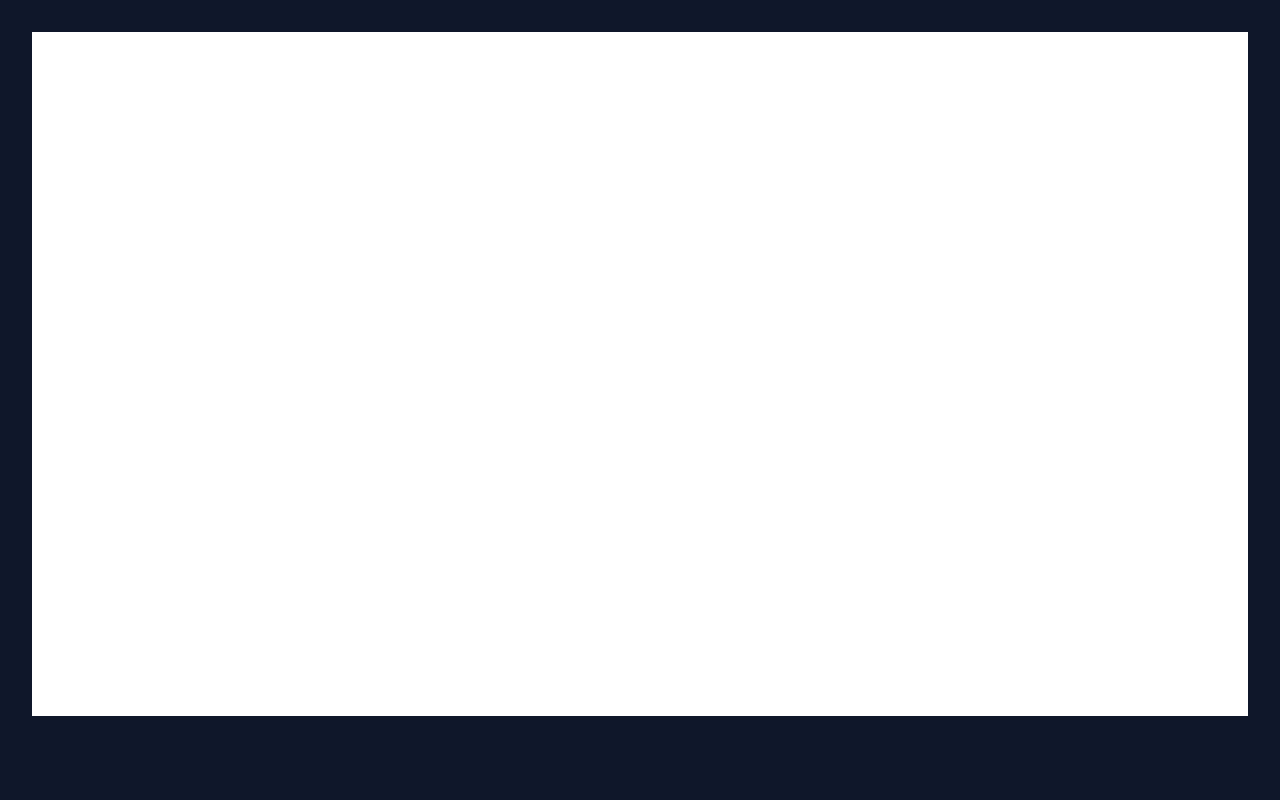
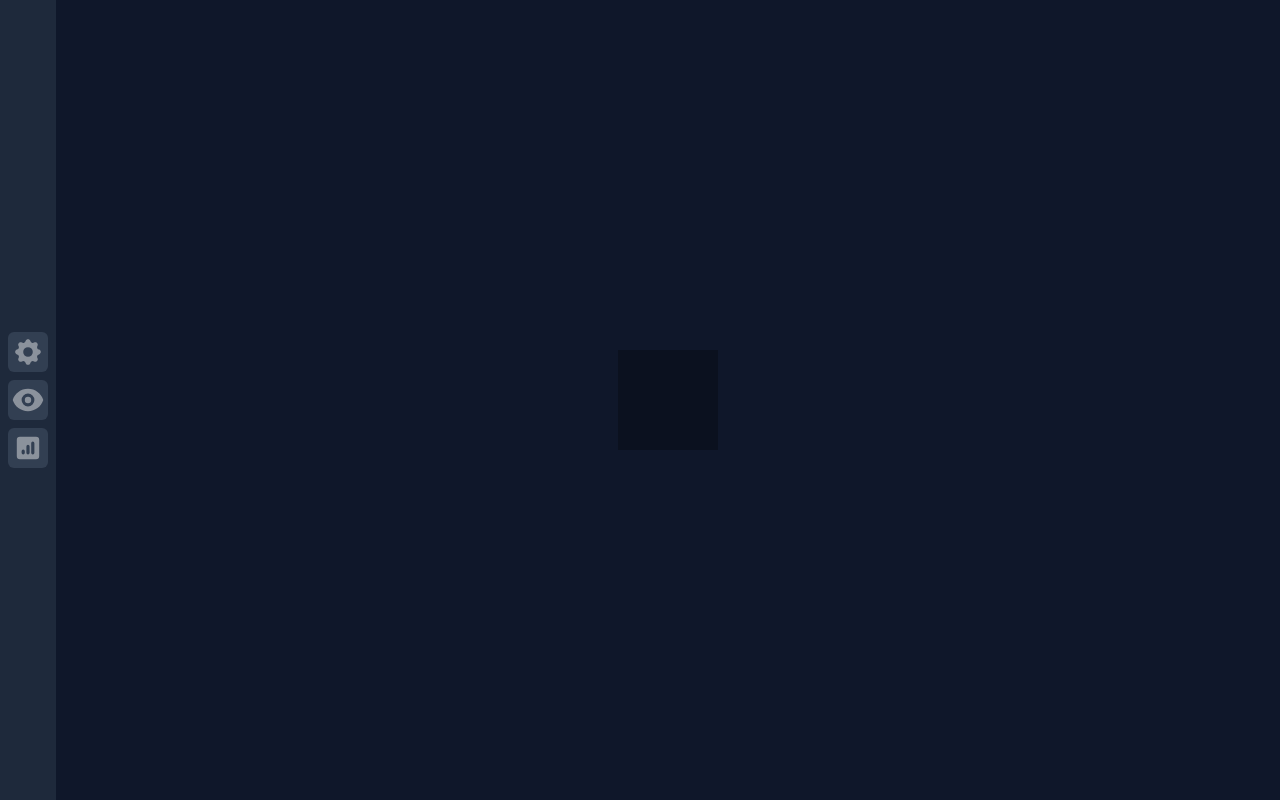
Before and after one commit to itsMapleLeaf/image-editor, a React (Vite) app: page / in a window 1280 px wide. Built offline with nearby package versions, Linux system fonts and the light colour scheme.

Commit message:
layout mockup + frame shade

```diff
--- a/package.json
+++ b/package.json
@@ -15,6 +15,7 @@
     "typecheck": "tsc --noEmit"
   },
   "dependencies": {
+    "@heroicons/react": "^1.0.6",
     "@itsmapleleaf/configs": "^1.1.3",
     "react": "^18.2.0",
     "react-dom": "^18.2.0"
--- a/src/app.tsx
+++ b/src/app.tsx
@@ -1,3 +1,5 @@
+import { ChartSquareBarIcon, CogIcon, EyeIcon } from "@heroicons/react/solid"
+import type { ComponentPropsWithoutRef } from "react"
 import { useEffect, useRef, useState } from "react"
 
 type ImageSprite = {
@@ -8,7 +10,7 @@ type ImageSprite = {
 }
 
 export default function App() {
-  const [images, setImages] = useState<ImageSprite[]>([])
+  const [sprites, setSprites] = useState<ImageSprite[]>([])
   const frameRef = useRef<HTMLDivElement>(null)
 
   useWindowEvent("dragenter", (event) => event.preventDefault())
@@ -31,32 +33,81 @@ export default function App() {
 
     const image = await loadImage(URL.createObjectURL(file))
     const frame = frameRef.current!
-    const left = event.clientX - frame.offsetLeft - image.width / 2
-    const top = event.clientY - frame.offsetTop - image.height / 2
+    const rect = frame.getBoundingClientRect()
+    const left = event.pageX - rect.left - image.width / 2
+    const top = event.pageY - rect.top - image.height / 2
 
-    setImages((images) => [
+    setSprites((images) => [
       ...images,
       { id: crypto.randomUUID(), image, left, top },
     ])
   })
 
   return (
-    <main className="p-8">
+    <div className="fixed inset-0 flex flex-row">
+      <nav className="flex h-full flex-col overflow-y-auto bg-slate-800 p-2">
+        <div className="my-auto flex flex-col gap-2">
+          <ToolButton>
+            <CogIcon className="w-8" />
+          </ToolButton>
+          <ToolButton>
+            <EyeIcon className="w-8" />
+          </ToolButton>
+          <ToolButton>
+            <ChartSquareBarIcon className="w-8" />
+          </ToolButton>
+        </div>
+      </nav>
+      <main className="relative flex min-w-0 flex-1 overflow-auto p-4">
+        <div className="absolute inset-0 flex">
+          <div className="m-auto">
             <div
-        className="relative mx-auto block aspect-video w-[1280px] max-w-full overflow-clip bg-white"
-        ref={frameRef}
+              className="relative bg-black/25 brightness-50 filter"
+              style={{ width: 100, height: 100 }}
             >
-        {images.map((sprite) => (
+              {sprites.map((sprite) => (
                 <img
                   key={sprite.id}
                   alt=""
                   src={sprite.image.src}
                   className="absolute"
-            style={{ left: sprite.left, top: sprite.top }}
+                  style={{
+                    left: sprite.left,
+                    top: sprite.top,
+                    minWidth: sprite.image.width,
+                    minHeight: sprite.image.height,
+                  }}
                 />
               ))}
             </div>
+          </div>
+        </div>
+        <div className="absolute inset-0 flex">
+          <div className="m-auto">
+            <div
+              className="relative overflow-clip"
+              style={{ width: 100, height: 100 }}
+              ref={frameRef}
+            >
+              {sprites.map((sprite) => (
+                <img
+                  key={sprite.id}
+                  alt=""
+                  src={sprite.image.src}
+                  className="absolute"
+                  style={{
+                    left: sprite.left,
+                    top: sprite.top,
+                    minWidth: sprite.image.width,
+                    minHeight: sprite.image.height,
+                  }}
+                />
+              ))}
+            </div>
+          </div>
+        </div>
       </main>
+    </div>
   )
 }
 
@@ -81,3 +132,12 @@ function loadImage(url: string): Promise<HTMLImageElement> {
     image.addEventListener("error", reject)
   })
 }
+
+function ToolButton(props: ComponentPropsWithoutRef<"button">) {
+  return (
+    <button
+      {...props}
+      className="rounded-md bg-slate-600 p-1 opacity-50 transition-opacity hover:opacity-100"
+    />
+  )
+}
```
Also changed, not shown: 1 other file (tests, documents, lock files or other folders). Lines whose indentation alone changed are shown as unchanged.
